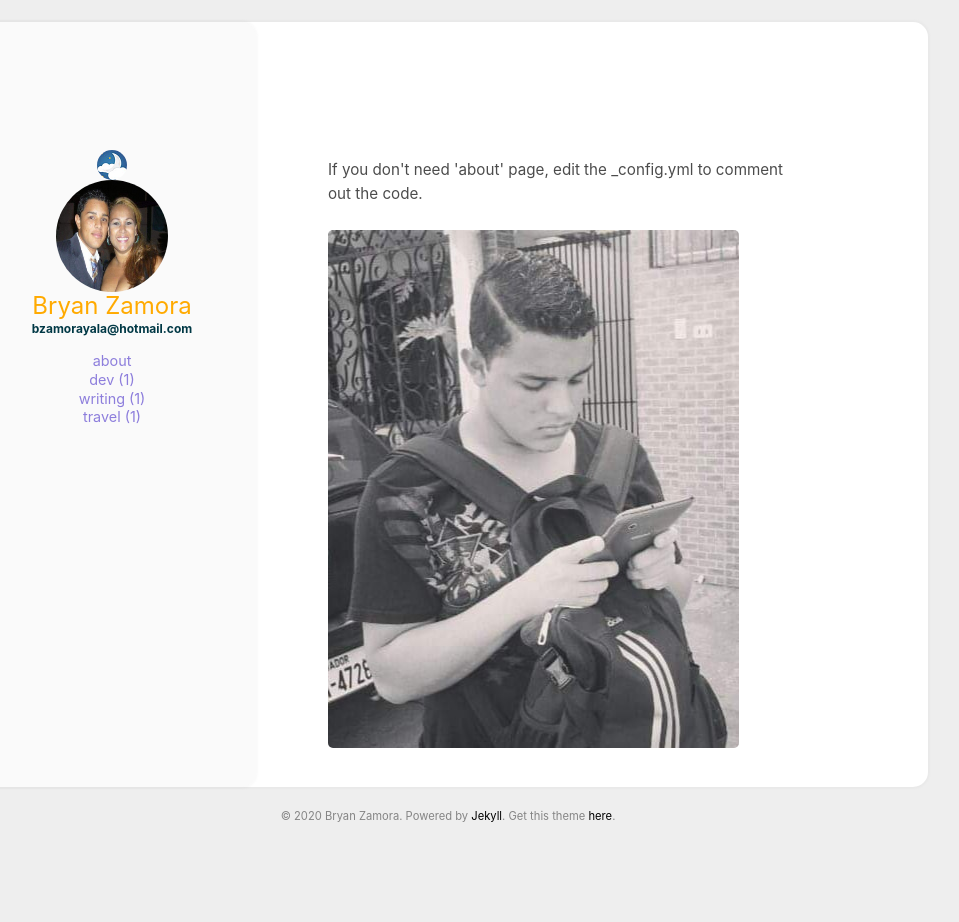
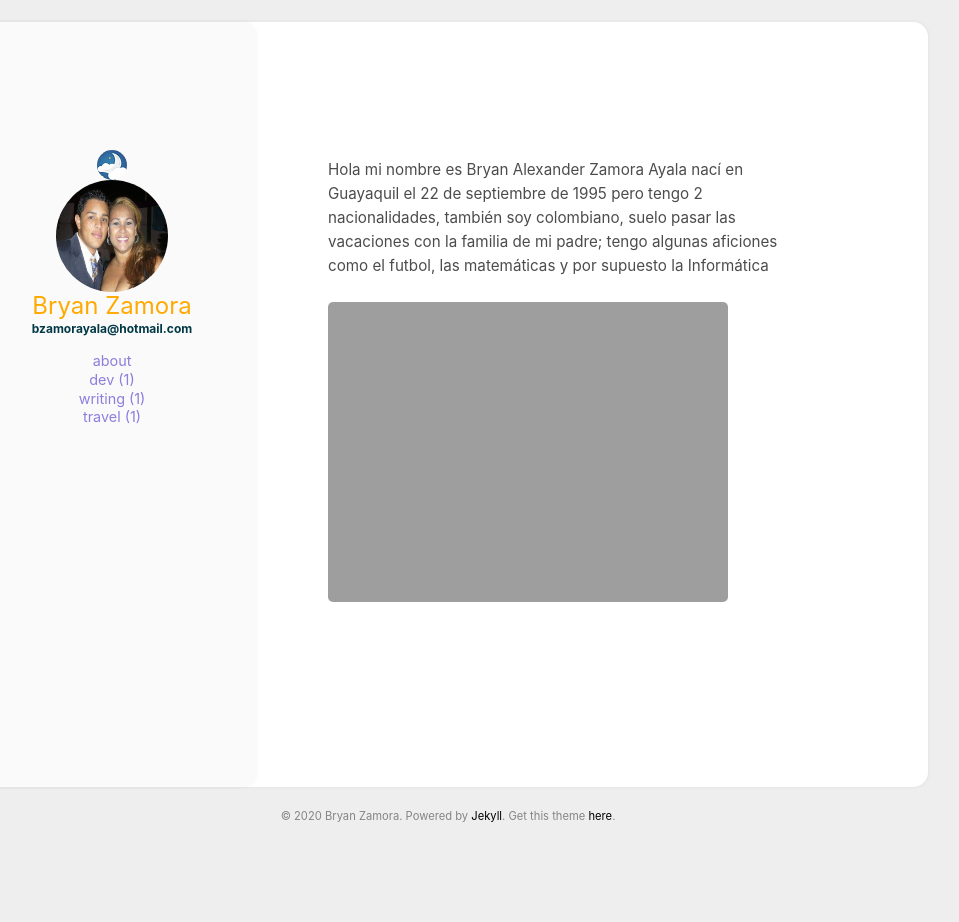
Before and after one commit to bryan2209/blog, a Jekyll site: the page built from aboutme.html, in a window 1280 px wide. Shown: the whole page, without its empty margins (192-1151 px from the left). Built offline with Jekyll 4.4.1, drawn with Linux system fonts in a browser that asks for light colours.

Commit message:
Update aboutme.html

```diff
--- a/aboutme.html
+++ b/aboutme.html
@@ -4,8 +4,10 @@ layout: page
 
 <section class="aboutme post_content">
     <p>
-        If you don't need 'about' page, edit the _config.yml to comment out the code.
+
+Hola mi nombre es Bryan Alexander Zamora Ayala nací en Guayaquil el 22 de septiembre de 1995 pero tengo 2 nacionalidades, también soy colombiano, suelo pasar las vacaciones con la familia de mi padre; tengo algunas aficiones  como el futbol, las matemáticas y por supuesto la Informática
+
         <br><br>
-        <img src="https://starry99.github.io/catbook/assets/img/cat1.jpg">
+        <img src="https://starry99.github.io/catbook/assets/img/bryan.jpg">
     </p>
 </section>
```
